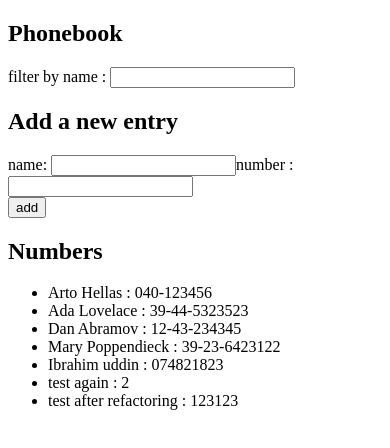
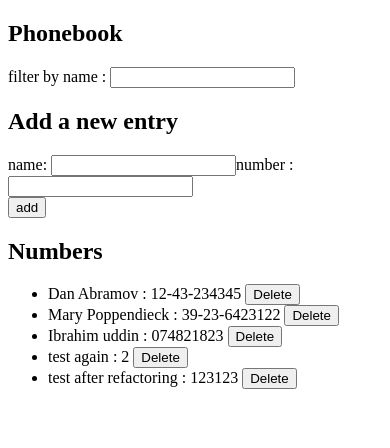
Before and after one commit to ibrahimuddin/full-stack-open, a React (Vite) app in the folder part2/phonebook/: page / in a window 390 px wide. Shown: the top 448 px of the page. Built offline with nearby package versions, Linux system fonts and the light colour scheme; data requests are answered from the project's data file.

Commit message:
initial attempt of part 9 phonebook

```diff
--- a/part2/phonebook/db.json
+++ b/part2/phonebook/db.json
@@ -1,15 +1,5 @@
 {
   "persons": [
-    {
-      "name": "Arto Hellas",
-      "number": "040-123456",
-      "id": "1"
-    },
-    {
-      "name": "Ada Lovelace",
-      "number": "39-44-5323523",
-      "id": "2"
-    },
     {
       "name": "Dan Abramov",
       "number": "12-43-234345",
@@ -21,17 +11,17 @@
       "id": "4"
     },
     {
-      "id": 5,
+      "id": "5",
       "name": "Ibrahim uddin",
       "number": "074821823"
     },
     {
-      "id": 6,
+      "id": "6",
       "name": "test again",
       "number": "2"
     },
     {
-      "id": 7,
+      "id": "7",
       "name": "test after refactoring",
       "number": "123123"
     }
--- a/part2/phonebook/src/App.jsx
+++ b/part2/phonebook/src/App.jsx
@@ -23,17 +23,19 @@ const Filter = ({filterName, handleFilterNameChange, filteredPersons}) => {
     <div>
       filter by name : <input value={filterName} onChange={handleFilterNameChange}  />
       <ul>
-      {filteredPersons.map(person => <li key={person.name}>{person.name} : {person.number}</li>)}
+      {filteredPersons.map(person => <li key={person.name}>()
+        {person.name} : {person.number}
+        </li>)}
       </ul>
     </div>
   )
 }
 
-const Persons = ({persons}) => {
+const Persons = ({persons, deleteEntry}) => {
   return (
     <div>
       <ul>
-        {persons.map(person => <li key={person.name}>{person.name} : {person.number}</li>)}
+        {persons.map(person => <li key={person.name}>{person.name} : {person.number}  <button onClick={() => deleteEntry(person.id)}>Delete</button></li>)}
       </ul>
     </div>
   )
@@ -54,6 +56,20 @@ const App = () => {
         setPersons(response)
       })
   },[])
+
+  const deleteEntry = (id) => {
+    axios
+    .delete(`http://localhost:3001/persons/${id}`)
+    .then(response => {
+      setPersons(persons.filter(person => person.id!==id))
+    })
+    .catch(error => {
+      alert(
+        `the name ${persons.id} was already deleted from the server`
+      )
+    })
+
+  }
 
 
 
@@ -116,7 +132,7 @@ const App = () => {
       />
 
       <h2>Numbers</h2>
-      <Persons persons={persons} />
+      <Persons persons={persons} deleteEntry={deleteEntry} />
     </div>
   )
 }
--- a/part2/phonebook/src/services/numbers.jsx
+++ b/part2/phonebook/src/services/numbers.jsx
@@ -11,4 +11,5 @@ const create = newObject => {
     return request.then(response=>response.data)
 }
 
+
 export default {getAll, create}
```
